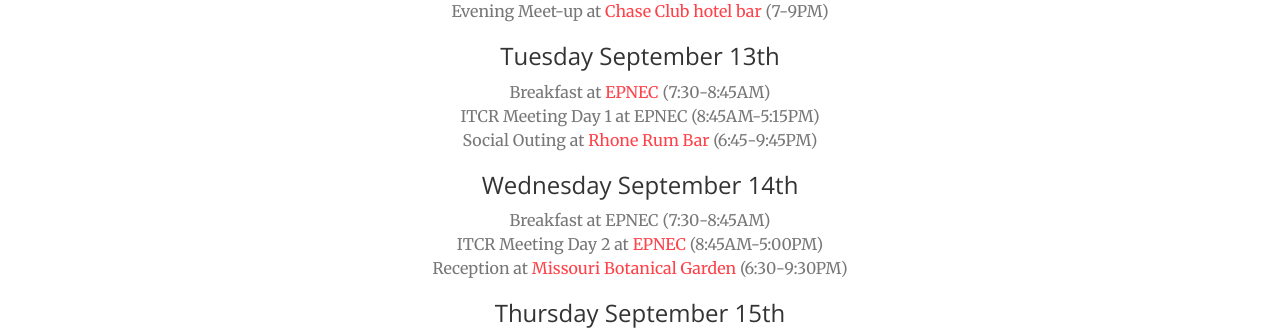
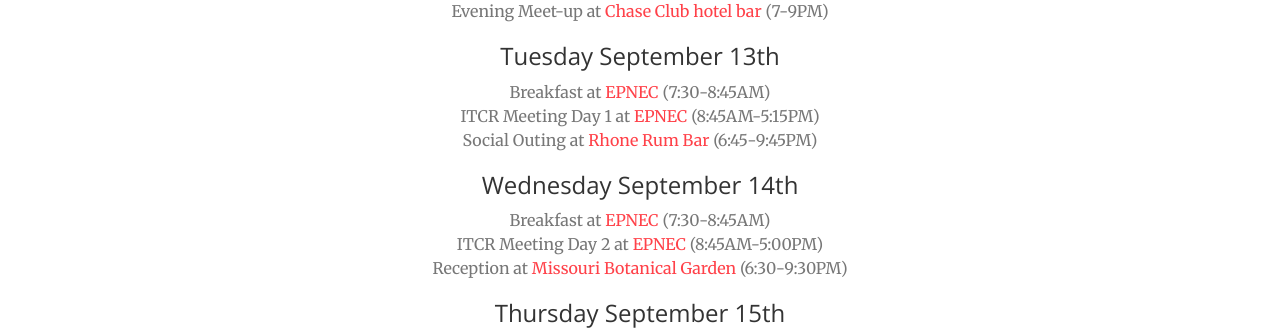
Before and after one commit to griffithlab/itcr2022, a Jekyll site: the page built from index.html, in a window 1280 px wide and 900 px high, scrolled down 1657 px. Shown: the part 154-484 px from the top of the window. Built offline with Jekyll 4.4.1, drawn with Linux system fonts in a browser that asks for light colours.

Commit message:
added more links to EPNEC

```diff
--- a/_includes/schedule.html
+++ b/_includes/schedule.html
@@ -18,10 +18,10 @@
                     <p class="text-muted">Evening Meet-up at <a href="https://www.stlchaseclub.com/">Chase Club hotel bar</a> (7-9PM)</p>
                     <h3>Tuesday September 13th</h3>
                     <p class="text-muted">Breakfast at <a href="https://meet.wustl.edu/places/eric-p-newman-education-center-epnec/">EPNEC</a> (7:30-8:45AM)</p>
-                    <p class="text-muted">ITCR Meeting Day 1 at EPNEC (8:45AM-5:15PM)</p>
+                    <p class="text-muted">ITCR Meeting Day 1 at <a href="https://meet.wustl.edu/places/eric-p-newman-education-center-epnec/">EPNEC</a> (8:45AM-5:15PM)</p>
                     <p class="text-muted">Social Outing at <a href="https://moulinevents.com/rhone-rum-bar/">Rhone Rum Bar</a> (6:45-9:45PM)</p>
                     <h3>Wednesday September 14th</h3>
-                    <p class="text-muted">Breakfast at EPNEC (7:30-8:45AM)</p>
+                    <p class="text-muted">Breakfast at <a href="https://meet.wustl.edu/places/eric-p-newman-education-center-epnec/">EPNEC</a> (7:30-8:45AM)</p>
                     <p class="text-muted">ITCR Meeting Day 2 at <a href="https://meet.wustl.edu/places/eric-p-newman-education-center-epnec/">EPNEC</a> (8:45AM-5:00PM)</p>
                     <p class="text-muted">Reception at <a href="https://www.missouribotanicalgarden.org/">Missouri Botanical Garden</a> (6:30-9:30PM)</p>
                     <h3>Thursday September 15th</h3>
```
